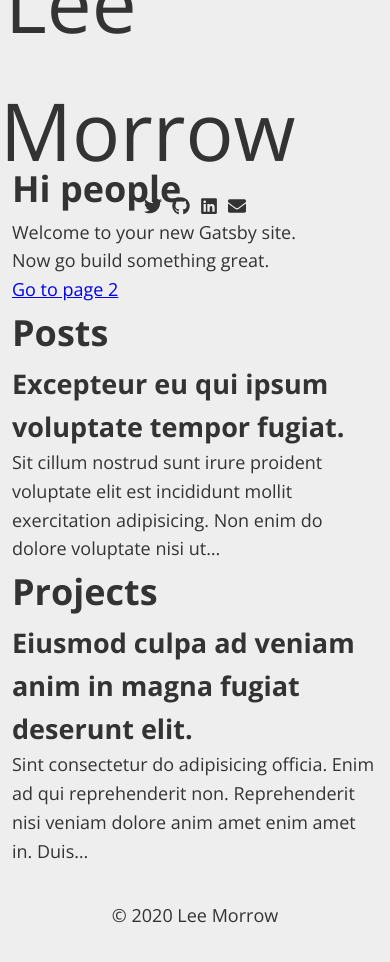
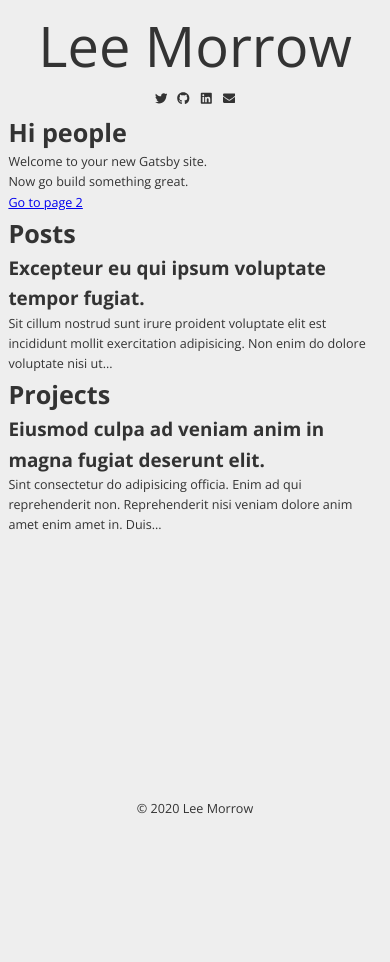
Before and after one commit to leemorrowdev/data-viz-portfolio, a Gatsby site: page / in a window 390 px wide. After the commit the page ends 844 px from the top, so only its background shows below. Built offline with nearby package versions, Linux system fonts and the light colour scheme; Gatsby itself is replaced by a stand-in of ours.

Commit message:
Move global styles and add media queries

```diff
--- a/src/components/layout/main/index.js
+++ b/src/components/layout/main/index.js
@@ -9,7 +9,7 @@ import { Helmet } from 'react-helmet';
 import Header from '../header';
 import Footer from '../footer';
 
-import './main-layout.scss';
+import '../../../sass/global.scss';
 import styles from './main-layout.module.scss';
 
 const MainLayout = ({ children }) => {
--- a/src/components/layout/main/main-layout.module.scss
+++ b/src/components/layout/main/main-layout.module.scss
@@ -7,6 +7,7 @@
     minmax(1.2rem, 1fr);
   justify-items: stretch;
   align-items: stretch;
+
   height: 100vh;
 
   main {
--- a/src/components/layout/main/main-layout.scss
+++ /dev/null
@@ -1,27 +0,0 @@
-/**
- * Global Styles
- */
-
-@import '../../../sass/variables.scss';
-
-*,
-*::after,
-*::before {
-  margin: 0;
-  padding: 0;
-  box-sizing: inherit;
-}
-
-html {
-  font-size: 62.5%;
-}
-
-body {
-  box-sizing: border-box;
-  height: 100vh;
-  font-family: 'Open Sans', sans-serif;
-  font-size: 1.8rem;
-  line-height: 1.6;
-  color: $color-gray-dark;
-  background-color: $color-gray-light;
-}
--- /dev/null
+++ b/src/sass/global.scss
@@ -0,0 +1,41 @@
+/**
+ * Global Styles
+ */
+
+@import './variables.scss';
+@import './mixins.scss';
+
+*,
+*::after,
+*::before {
+  margin: 0;
+  padding: 0;
+  box-sizing: inherit;
+}
+
+html {
+  font-size: 62.5%;
+
+  @include respond(phone) {
+    font-size: 43.75%;  // 1rem = 7px, 7/16
+  }
+  @include respond(tab-portrait) {
+    font-size: 50%; // 1rem = 8px, 8/16
+  }
+  @include respond(tab-landscape) {
+    font-size: 56.25%; // 1rem = 9px, 9/16
+  }
+  @include respond(desktop) {
+    font-size: 75%; // 1rem = 12px, 12/16
+  }
+}
+
+body {
+  box-sizing: border-box;
+  height: 100vh;
+  font-family: 'Open Sans', sans-serif;
+  font-size: 1.8rem;
+  line-height: 1.6;
+  color: $color-gray-dark;
+  background-color: $color-gray-light;
+}
--- /dev/null
+++ b/src/sass/mixins.scss
@@ -0,0 +1,21 @@
+/**
+ * Mixins
+ */
+
+// Media query manager
+@mixin respond($breakpoint) {
+  // @content places the content
+  // Use em because rem doesn't work in some browsers.
+  @if $breakpoint == phone {
+    @media (max-width: 37.5em) { @content }; // 600px / 16px (1em)
+  }
+  @if $breakpoint == tab-port {
+    @media (max-width: 56.25em) { @content }; // 900px
+  }
+  @if $breakpoint == tab-land {
+    @media (max-width: 75em) { @content }; // 1200px
+  }
+  @if $breakpoint == desktop {
+    @media (min-width: 112.5em) { @content }; // 1800px
+  }
+}
```
